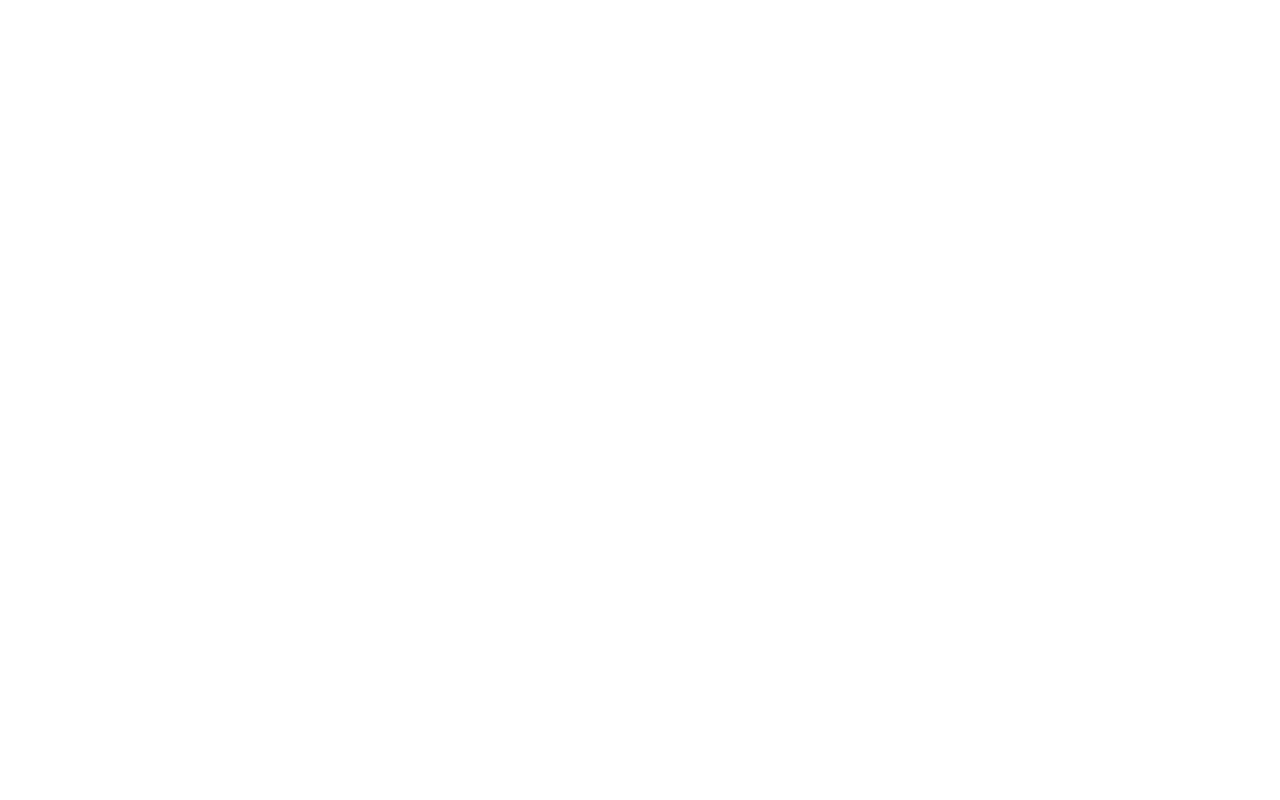
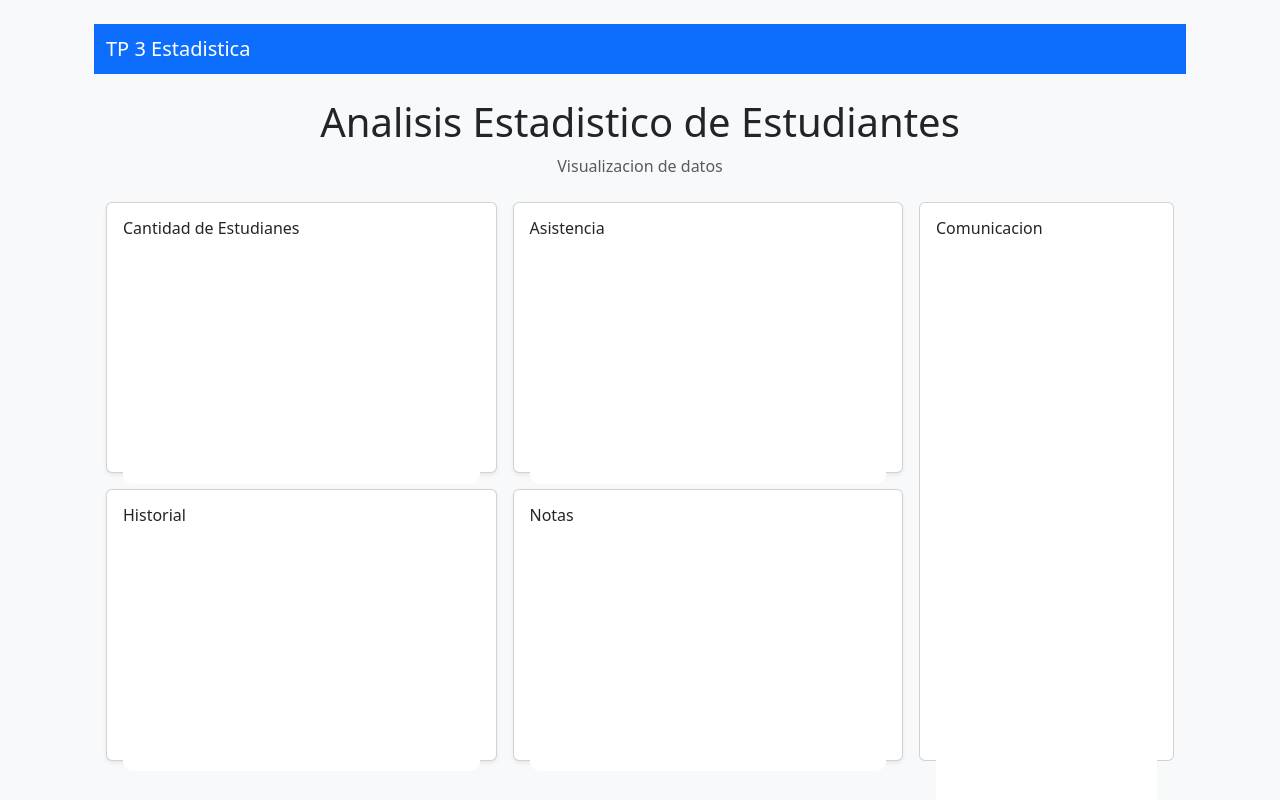
Before and after one commit to MateoSantar/TrabajoTP3Estadistica, a plain HTML site: page src/index.html in a window 1280 px wide. Drawn offline with nearby package versions, Linux system fonts and the light colour scheme; no server answers.

Commit message:
visual hecho

```diff
--- a/src/index.html
+++ b/src/index.html
@@ -8,43 +8,77 @@
     <link rel="stylesheet" href="style.css">
 </head>
 
-<body>
+<body class="bg-light">
+    <div class="container py-4">
+        <div class="container">
+            <nav class="navbar navbar-dark bg-primary mb-4 ">
                 <div class="container-fluid">
-        <div class="row d-flex align-items-sretch">
+                <span class="navbar-brand mb-0 h1" href="#">TP 3 Estadistica</span>
+            </div>
+        </nav>
+
+        <div class="container text-center mb-4">
+            <h1 class="display-6">Analisis Estadistico de Estudiantes</h1>
+            <p class="text-muted">Visualizacion de datos</p>
+        </div>
+
+        <div class="container-fluid">
+            <div class="row g-3">
             <!-- Contiene los graficos del 1-4 -->
-            <div class="col-md-9 d-flex flex-column">
-                <!-- Contiene los graficos 1-2 -->
-                <div class="row mb-3 flex-grow-1">
-                    <div class="col-sm-6 d-flex">
+            <div class="col-md-9">
+                <div class="row g-3">
+                    <div class="col-sm-6">
+                        <div class="card shadow-sm mb-3 h-100">
+                            <div class="card-body">
+                                <h6 class="card-title">Cantidad de Estudianes</h6>
                                 <canvas id="students-graph" style="height: 100%;">
                                     <!-- Bar Mateo-->
                                 </canvas>
                             </div>
-                    <div class="col-sm-6 d-flex">
+                        </div>
+                    </div>
+                    <div class="col-sm-6" >
+                        <div class="card shadow-sm mb-3 h-100">
+                            <div class="card-body">
+                                <h6 class="card-title">Asistencia</h6>
                                 <canvas id="asistance-graph">
                                     <!-- Torta Thiago-->
                                 </canvas>
                             </div>
                         </div>
-                <!-- Contiene los graficos 3-4 -->
-                <div class="row mb-3 flex-grow-1">
-                    <div class="col-sm-6 d-flex">
+                    </div>
+                    <div class="col-sm-6">
+                        <div class="card shadow-sm mb-3 h-100">
+                            <div class="card-body">
+                                <h6 class="card-title">Historial</h6>
                                 <canvas id="history-graph" style="height: 100%;">
                                     <!-- Line Mateo-->
                                 </canvas>
                             </div>
-                    <div class="col-sm-6 d-flex">
+                        </div>
+                    </div>
+                    <div class="col-sm-6">
+                        <div class="card shadow-sm mb-3 h-100">
+                            <div class="card-body">
+                                <h6 class="card-title">Notas</h6>
                                 <canvas id="grades-graph">
                                     <!-- Torta Thiago-->
                                 </canvas>
                             </div>
                         </div>
                     </div>
-            <!-- COntiene el Grafico 5 -->
-            <div class="col-md-3 d-flex">
-                <canvas id="communicate-graph" style="height: 200%;">
+                </div>
+            </div>
+            <!-- Contiene el Grafico 5 -->
+            <div class="col-md-3">
+                <div class="card h-100">
+                    <div class="card-body">
+                        <h6 class="card-title">Comunicacion</h6>
+                        <canvas id="communicate-graph" style="height: 160%;">
                             <!-- Barra apilada Mateo-->
                         </canvas>
+                    </div>
+                </div>
             </div>
         </div>
     </div>
--- a/src/style.css
+++ b/src/style.css
@@ -4,6 +4,7 @@ body{
     display: flex;
     justify-content: center;
     align-items: center;
+    background-color: #f8f9fa;
 }
 .dashboard-container{
     width: 100%;
@@ -24,6 +25,9 @@ body{
 canvas{
     width: 100%;
     height: 100%;
+    background-color: #fff;
+    border-radius: 10px;
+    padding: 10px;
 }
 .graph-canvas{
     height: 100%;
```
Lines whose indentation alone changed are shown as unchanged.
